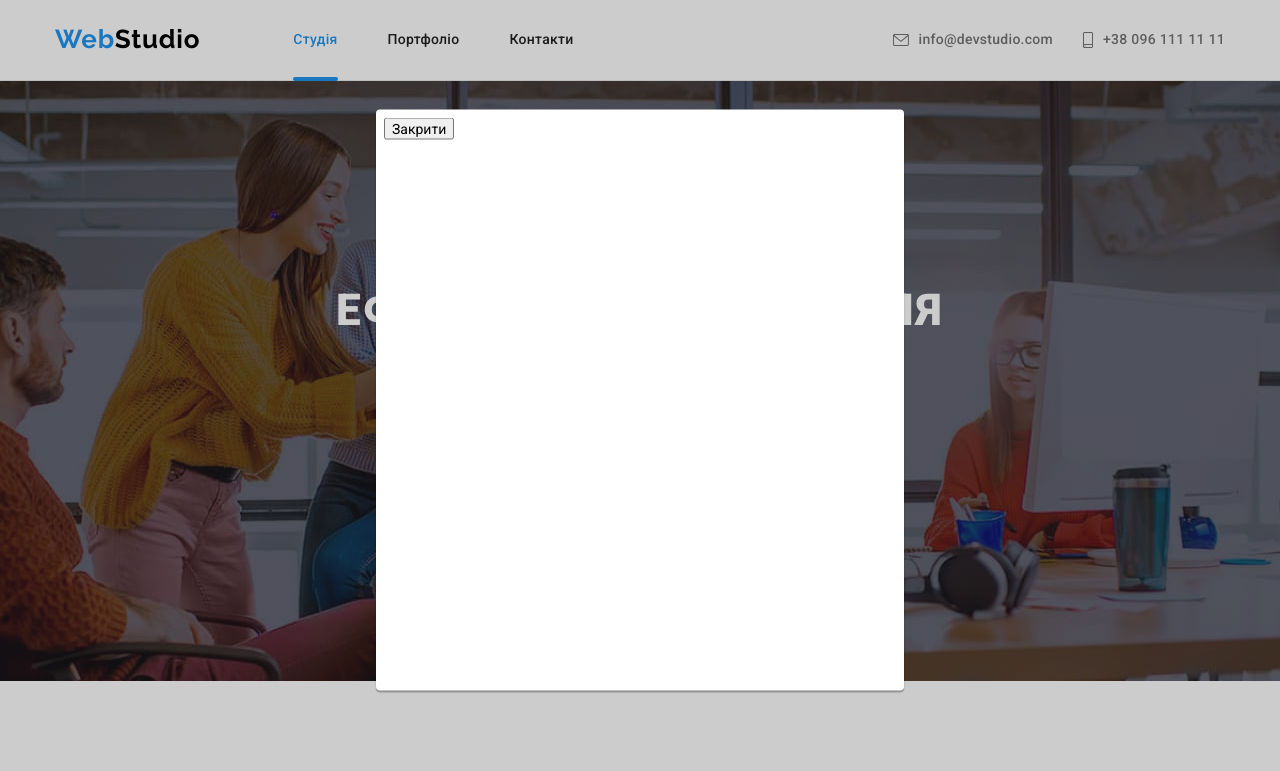
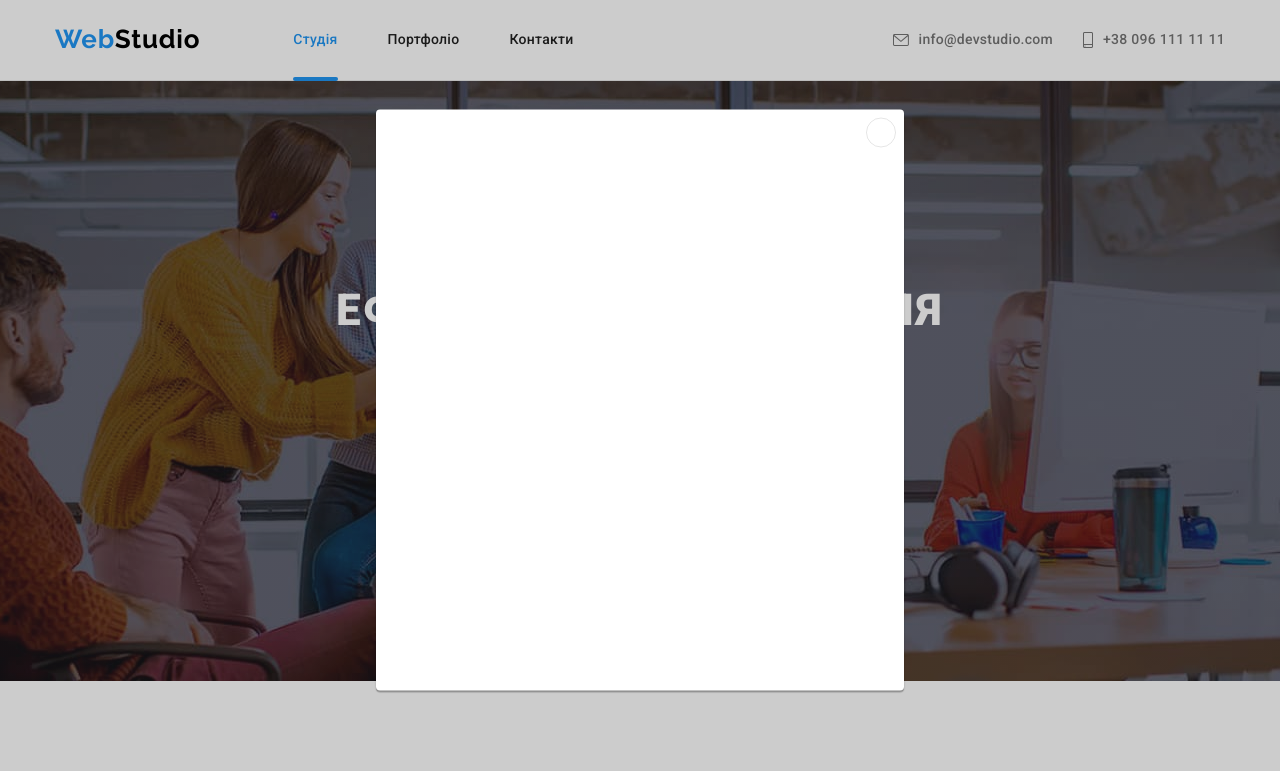
Before and after one commit to myhappyday/goit-markup-hw-05, a plain HTML site: page index.html in a window 1280 px wide. Both pictures are taken after a click on the button "Замовити послугу". Shown: the top 771 px of the page. Drawn offline with nearby package versions, Linux system fonts and the light colour scheme.

Commit message:
Додає переходи на модальне вікно

```diff
--- a/index.html
+++ b/index.html
@@ -448,9 +448,13 @@
         </div>
       </div>
     </footer>
-    <div class="hero-backdrop is-hidden" data-modal>
-      <div class="hero-modal">
-        <button data-modal-close>Закрити</button>
+    <div class="modal-backdrop is-hidden" data-modal>
+      <div class="modal">
+        <div class="modal-close" data-modal-close>
+          <svg class="close-icon" width="18" height="18">
+            <use href="./images/icons.svg#icon-close"></use>
+          </svg>
+        </div>
       </div>
     </div>
     <script src="./js/modal.js"></script>
--- a/styles/styles.css
+++ b/styles/styles.css
@@ -242,32 +242,60 @@ img {
   cursor: pointer;
 }
 
-.hero-backdrop {
+.modal-backdrop {
   position: fixed;
   top: 0;
   left: 0;
   width: 100%;
   height: 100%;
   background-color: var(--backdrop-bg-color);
+  transition-property: opacity, visibility;
+  transition-duration: 250ms;
+  transition-timing-function: cubic-bezier(0.4, 0, 0.2, 1);
 }
 
-.hero-backdrop.is-hidden {
+.modal-backdrop.is-hidden {
+  visibility: hidden;
   opacity: 0;
   pointer-events: none;
 }
 
-.hero-modal {
+.modal-backdrop.is-hidden .modal {
+  transform: scale(0.5);
+}
+
+.modal {
   position: absolute;
   top: 50%;
   left: 50%;
-  transform: translate(-50%, -50%);
+  transform: translate(-50%, -50%) scale(1);
+  transition-property: transform;
+  transition-duration: 250ms;
+  transition-timing-function: cubic-bezier(0.4, 0, 0.2, 1);
   min-width: 528px;
   min-height: 581px;
-  padding: 8px;
   background-color: var(--primary-bg-color);
   box-shadow: 0px 1px 3px rgba(0, 0, 0, 0.12), 0px 1px 1px rgba(0, 0, 0, 0.14),
     0px 2px 1px rgba(0, 0, 0, 0.2);
   border-radius: 4px;
+}
+
+.modal .modal-close {
+  position: absolute;
+  top: 8px;
+  right: 8px;
+  display: flex;
+  justify-content: center;
+  align-items: center;
+  width: 30px;
+  height: 30px;
+  border: 1px solid rgba(0, 0, 0, 0.1);
+  border-radius: 50%;
+  cursor: pointer;
+}
+
+.close-icon {
+  fill: var(--primary-black-logo-color);
 }
 
 /* -------------------- Benefits styles --------------------*/
```
Also changed, not shown: images/icons.svg.
